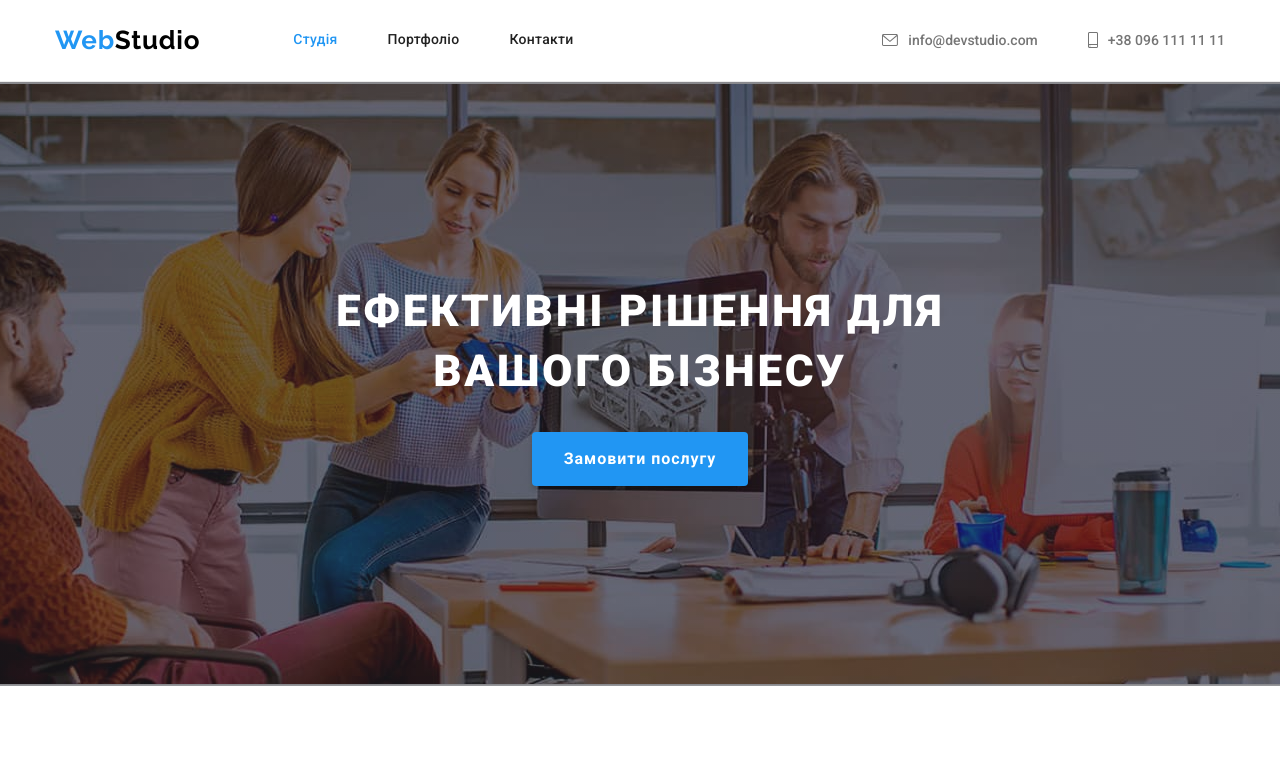
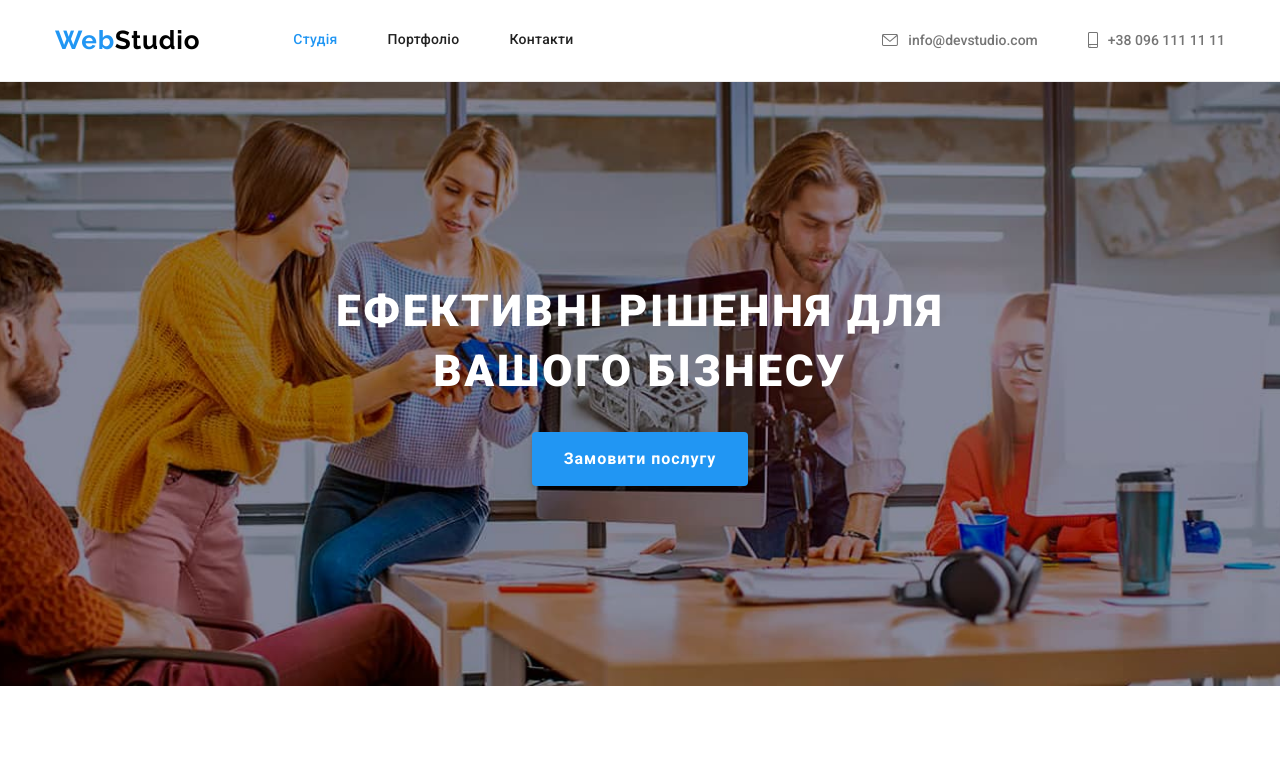
Before and after one commit to SerhiiKot07/goit-markup-hw-04, a plain HTML site: page index.html in a window 1280 px wide. Shown: the top 777 px of the page. Drawn offline with nearby package versions, Linux system fonts and the light colour scheme.

Commit message:
відкорегував фон Hero

```diff
--- a/css/styles.css
+++ b/css/styles.css
@@ -166,17 +166,17 @@ img {
   |============================
 */
 .hero {
-  background-color: #2f303a;
   max-width: 1600px;
   margin: 0 auto;
   background-color: #c4c4c4;
   background-image: linear-gradient(
-      rgba(47, 48, 58, 0.4),
-      rgba(47, 48, 58, 0.4)
-    ),
-    url(../images/hero-bg.jpg);
+    rgba(47, 48, 58, 0.4),
+    rgba(47, 48, 58, 0.4)
+  );
+  background-image: url(../images/hero-bg.jpg);
   background-repeat: no-repeat;
   background-position: center;
+  background-size: cover;
   text-align: center;
   padding-top: 200px;
   padding-bottom: 200px;
```
